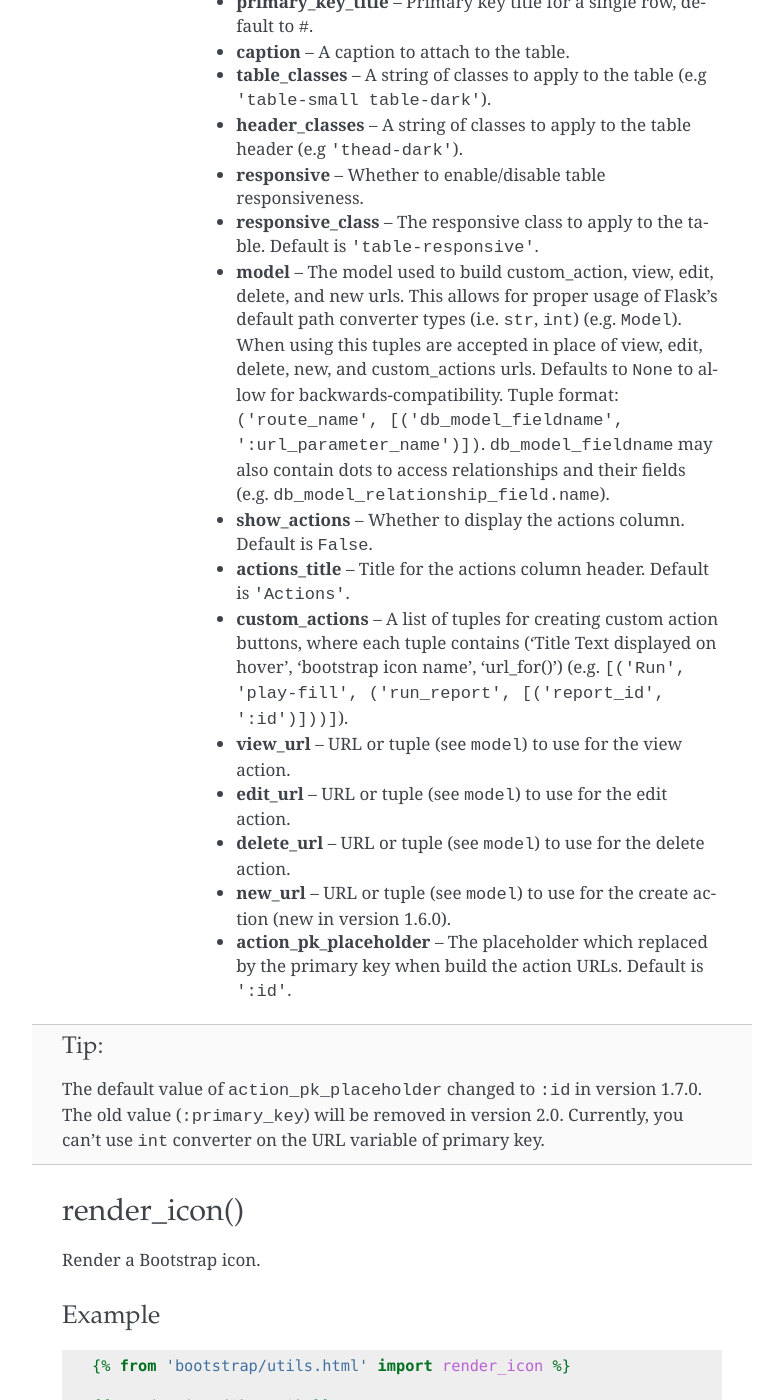
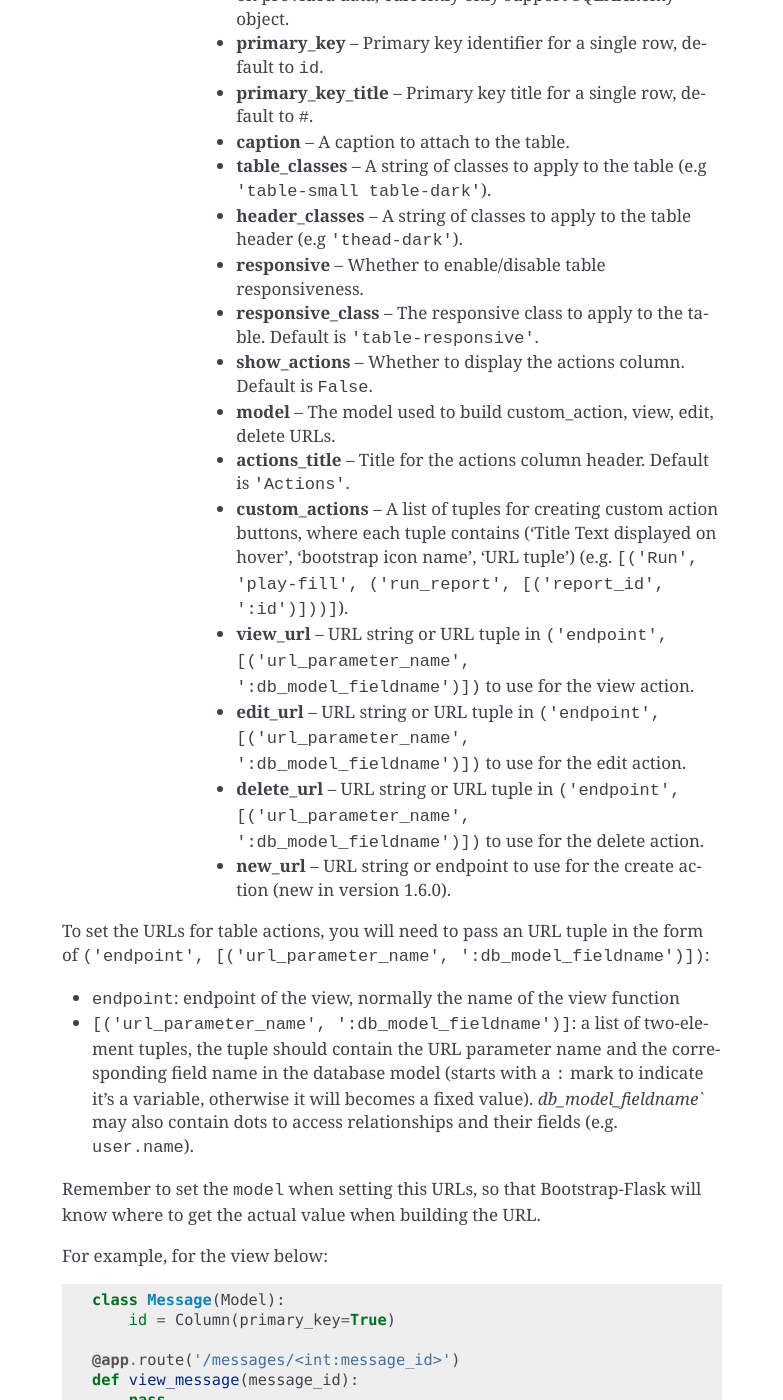
Before and after one commit to VV-YY/bootstrap_flask, a Sphinx documentation site: the page built from docs/macros.rst, in a window 1280 px wide and 1400 px high, scrolled down 9457 px. Shown: the whole window, without its empty margins (358-1141 px from the left). Built offline with Sphinx 7.4.7, drawn with Linux system fonts in a browser that asks for light colours; cross-references to code outside the pages are shown as plain code; some of the changed text lies outside the part shown.

Commit message:
Update docs and changelog for table URLs

```diff
--- a/docs/macros.rst
+++ b/docs/macros.rst
@@ -413,6 +413,13 @@ Render a Bootstrap table with given data.
 Example
 ~~~~~~~
 
+.. code-block:: python
+
+    @app.route('/test')
+    def test():
+        data = Message.query.all()
+        return render_template('test.html', data=data)
+
 .. code-block:: jinja
 
     {% from 'bootstrap/table.html' import render_table %}
@@ -431,15 +438,14 @@ API
                               header_classes=None,\
                               responsive=False,\
                               responsive_class='table-responsive',\
-                              model=None,\
                               show_actions=False,\
                               actions_title='Actions',\
+                              model=None,\
                               custom_actions=None,\
                               view_url=None,\
                               edit_url=None,\
                               delete_url=None,\
-                              new_url=None,\
-                              action_pk_placeholder=':id')
+                              new_url=None)
 
     :param data: An iterable of data objects to render. Can be dicts or class objects.
     :param titles: An iterable of tuples of the format (prop, label) e.g ``[('id', '#')]``, if not provided,
@@ -451,26 +457,70 @@ API
     :param header_classes: A string of classes to apply to the table header (e.g ``'thead-dark'``).
     :param responsive: Whether to enable/disable table responsiveness.
     :param responsive_class: The responsive class to apply to the table. Default is ``'table-responsive'``.
-    :param model: The model used to build custom_action, view, edit, delete, and new urls. This allows for proper
-                usage of Flask's default path converter types (i.e. ``str``, ``int``) (e.g. ``Model``). When using
-                this tuples are accepted in place of view, edit, delete, new, and custom_actions urls. Defaults to
-                ``None`` to allow for backwards-compatibility. Tuple format:
-                ``('route_name', [('db_model_fieldname', ':url_parameter_name')])``. ``db_model_fieldname`` may also
-                contain dots to access relationships and their fields (e.g. ``db_model_relationship_field.name``).
     :param show_actions: Whether to display the actions column. Default is ``False``.
+    :param model: The model used to build custom_action, view, edit, delete URLs.
     :param actions_title: Title for the actions column header. Default is ``'Actions'``.
     :param custom_actions: A list of tuples for creating custom action buttons, where each tuple contains
-                ('Title Text displayed on hover', 'bootstrap icon name', 'url_for()')
+                ('Title Text displayed on hover', 'bootstrap icon name', 'URL tuple')
                 (e.g. ``[('Run', 'play-fill', ('run_report', [('report_id', ':id')]))]``).
-    :param view_url: URL or tuple (see :param:`model`) to use for the view action.
-    :param edit_url: URL or tuple (see :param:`model`) to use for the edit action.
-    :param delete_url: URL or tuple (see :param:`model`) to use for the delete action.
-    :param new_url: URL or tuple (see :param:`model`) to use for the create action (new in version 1.6.0).
-    :param action_pk_placeholder: The placeholder which replaced by the primary key when build the action URLs. Default is ``':id'``.
+    :param view_url: URL string or URL tuple in ``('endpoint', [('url_parameter_name', ':db_model_fieldname')])``
+                to use for the view action.
+    :param edit_url: URL string or URL tuple in ``('endpoint', [('url_parameter_name', ':db_model_fieldname')])``
+                to use for the edit action.
+    :param delete_url: URL string or URL tuple in ``('endpoint', [('url_parameter_name', ':db_model_fieldname')])``
+                to use for the delete action.
+    :param new_url: URL string or endpoint to use for the create action (new in version 1.6.0).
 
-.. tip:: The default value of ``action_pk_placeholder`` changed to ``:id`` in version 1.7.0.
-    The old value (``:primary_key``) will be removed in version 2.0. Currently, you can't
-    use ``int`` converter on the URL variable of primary key.
+To set the URLs for table actions, you will need to pass an URL tuple in the form of
+``('endpoint', [('url_parameter_name', ':db_model_fieldname')])``:
+
+- ``endpoint``: endpoint of the view, normally the name of the view function
+- ``[('url_parameter_name', ':db_model_fieldname')]``: a list of two-element tuples, the tuple should contain the
+  URL parameter name and the corresponding field name in the database model (starts with a ``:`` mark to indicate
+  it's a variable, otherwise it will becomes a fixed value). `db_model_fieldname`` may also contain dots to access
+  relationships and their fields (e.g. ``user.name``).
+
+Remember to set the ``model`` when setting this URLs, so that Bootstrap-Flask will know where to get the actual value
+when building the URL.
+
+For example, for the view below:
+
+.. code-block:: python
+
+    class Message(Model):
+        id = Column(primary_key=True)
+
+    @app.route('/messages/<int:message_id>')
+    def view_message(message_id):
+        pass
+
+To pass the URL point to this view for ``view_url``, the value will be: ``view_url=('view_message', [('message_id', ':id')])``.
+Here is the full example:
+
+.. code-block:: python
+
+    @app.route('/test')
+    def test():
+        data = Message.query.all()
+        return render_template('test.html', data=data, Message=Message)
+
+.. code-block:: jinja
+
+    {% from 'bootstrap/table.html' import render_table %}
+
+    {{ render_table(data, model=Message, view_url=('view_message', [('message_id', ':id')])) }}
+
+The following arguments are expect to accpet an URL tuple:
+
+- ``custom_actions``
+- ``view_url``
+- ``edit_url``
+- ``delete_url``
+
+You can also pass a fiexd URL string, but use a primary key placeholder in the URL is deprecated and will be removed
+in version 2.0.
+
+The ``new_url`` expects a fixed URL string or an endpoint.
 
 
 render_icon()
--- a/flask_bootstrap/__init__.py
+++ b/flask_bootstrap/__init__.py
@@ -24,7 +24,7 @@ VERSION_JQUERY = '3.4.1'
 VERSION_POPPER = '1.14.0'
 
 
-def raise_helper(message):
+def raise_helper(message):  # pragma: no cover
     raise RuntimeError(message)
 
 
```
